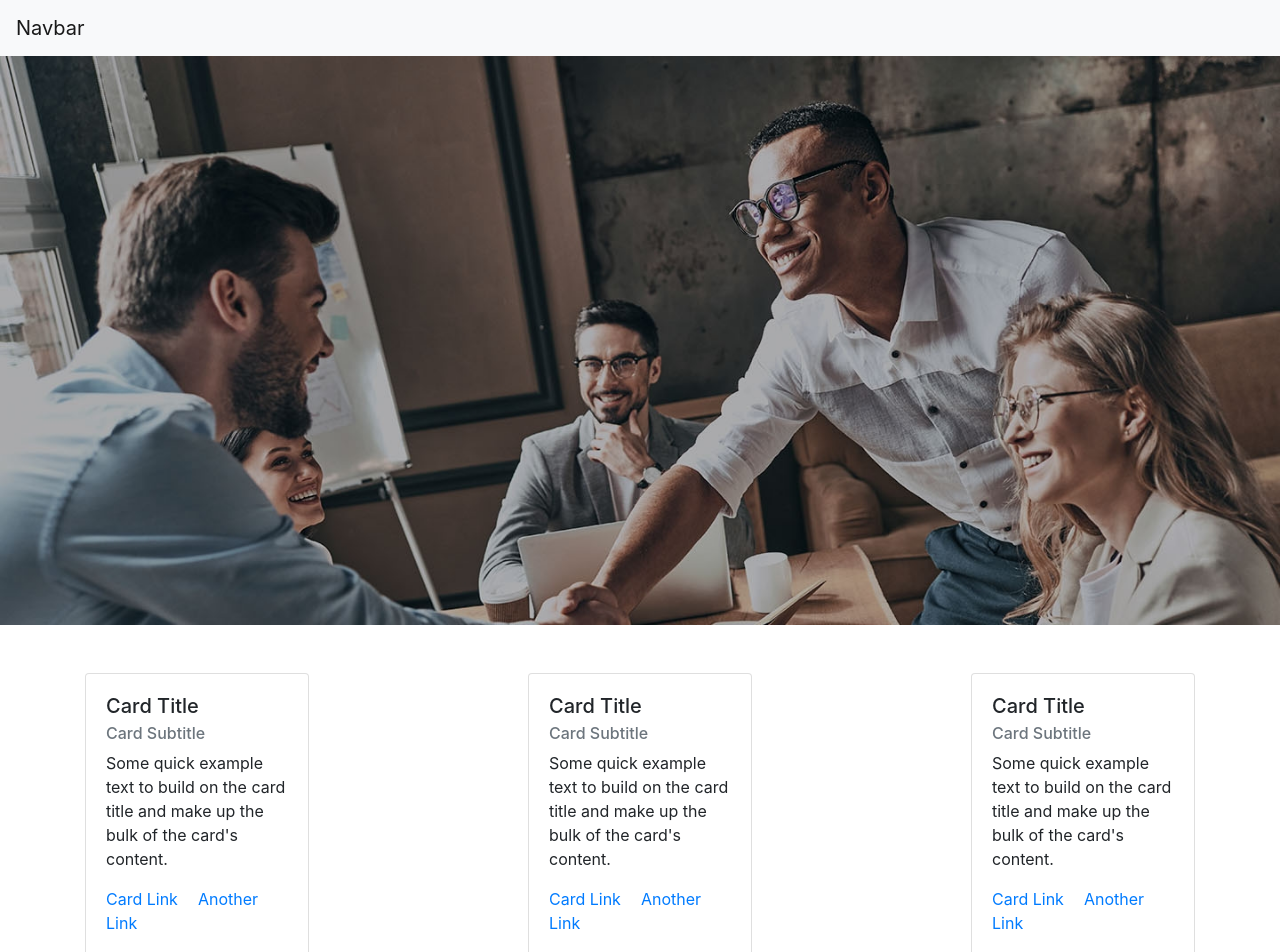
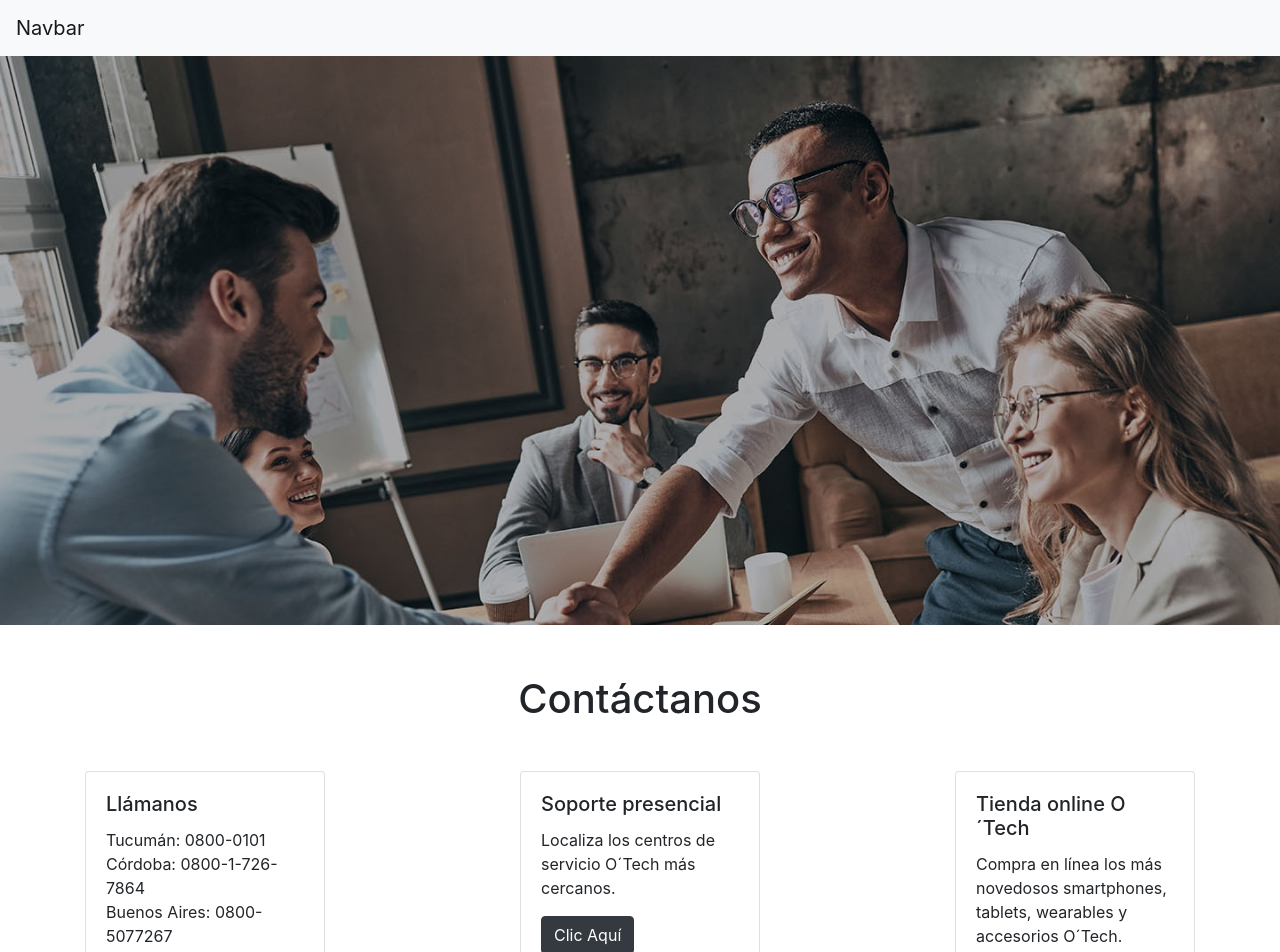
Before and after one commit to ConstanzaGalia/proyectoFinal-fontend, a React (Create React App) app: page / in a window 1280 px wide. Shown: the top 952 px of the page. Built offline with nearby package versions, Linux system fonts and the light colour scheme.

Commit message:
terminando el front-end

```diff
--- a/src/App.js
+++ b/src/App.js
@@ -8,6 +8,7 @@ function App() {
     <div>
 
       <Contact/>
+
     </div>
   );
 }
--- /dev/null
+++ b/src/css/Contact.css
@@ -0,0 +1,2 @@
+h1{margin-top: 50px;}
+#button{border: radius 15px;}
--- a/src/css/index.css
+++ b/src/css/index.css
@@ -0,0 +1 @@
+h1{margin: top 50px;}
--- a/src/pages/Contact.jsx
+++ b/src/pages/Contact.jsx
@@ -4,6 +4,7 @@ import Navbar from "react-bootstrap/Navbar";
 import Image from "react-bootstrap/Image";
 import imgcontact from "../Img/Contact_page.jpg";
 import Card from "react-bootstrap/Card";
+import '../css/Contact.css'
 
 export default function Contact() {
   return (
@@ -15,43 +16,53 @@ export default function Contact() {
 
       <Image src={imgcontact} fluid />
 
+    <Container >
+    <h1  align="center">Contáctanos</h1>
+    <div className="d-flex flex-wrap mt-5 justify-content-between">
+    <Card style={{ width: '15rem' }} >
+      <Card.Body>
+        <Card.Title>Llámanos</Card.Title>
 
-    <Container >
-    <div className="d-flex flex-wrap mt-5 justify-content-between">
-    <Card style={{ width: '14rem' }} >
-      <Card.Body>
-        <Card.Title>Card Title</Card.Title>
-        <Card.Subtitle className="mb-2 text-muted">Card Subtitle</Card.Subtitle>
         <Card.Text>
-          Some quick example text to build on the card title and make up the bulk of
-          the card's content.
+        Tucumán: 0800-0101
+        <br></br>
+        Córdoba: 0800-1-726-7864
+        <br></br>
+        Buenos Aires: 0800-5077267
+        <br></br>
+        Salta: 0800-279-19111
+        <br></br>
+        Misiones: 0800-0726-7864
+        <br></br>
+        Mendoza: 0800-299-0033
+        <br></br>
+        Chubut: 0800-751-2676
+        <br></br>
+        Atención de 8:00 a 23:00 Hrs, Lunes a Domingo
         </Card.Text>
-        <Card.Link href="#">Card Link</Card.Link>
-        <Card.Link href="#">Another Link</Card.Link>
+
       </Card.Body>
     </Card>
-    <Card style={{ width: '14rem' }}>
+    <Card style={{ width: '15rem' }}>
       <Card.Body>
-        <Card.Title>Card Title</Card.Title>
-        <Card.Subtitle className="mb-2 text-muted">Card Subtitle</Card.Subtitle>
+        <Card.Title>Soporte presencial</Card.Title>
+
         <Card.Text>
-          Some quick example text to build on the card title and make up the bulk of
-          the card's content.
+        Localiza los centros de servicio O´Tech más cercanos.
         </Card.Text>
-        <Card.Link href="#">Card Link</Card.Link>
-        <Card.Link href="#">Another Link</Card.Link>
+        <Card.Link href="#"><Button variant="dark">Clic Aquí</Button>{' '}</Card.Link>
+
       </Card.Body>
     </Card>
-    <Card style={{ width: '14rem' }}>
+    <Card style={{ width: '15rem' }}>
       <Card.Body>
-        <Card.Title>Card Title</Card.Title>
-        <Card.Subtitle className="mb-2 text-muted">Card Subtitle</Card.Subtitle>
+        <Card.Title>Tienda online O´Tech</Card.Title>
+
         <Card.Text>
-          Some quick example text to build on the card title and make up the bulk of
-          the card's content.
+        Compra en línea los más novedosos smartphones, tablets, wearables y accesorios O´Tech.
         </Card.Text>
-        <Card.Link href="#">Card Link</Card.Link>
-        <Card.Link href="#">Another Link</Card.Link>
+        <Card.Link href="#"><Button variant="dark">Clic Aquí</Button>{' '}</Card.Link>
+
       </Card.Body>
     </Card>
     </div>
```
